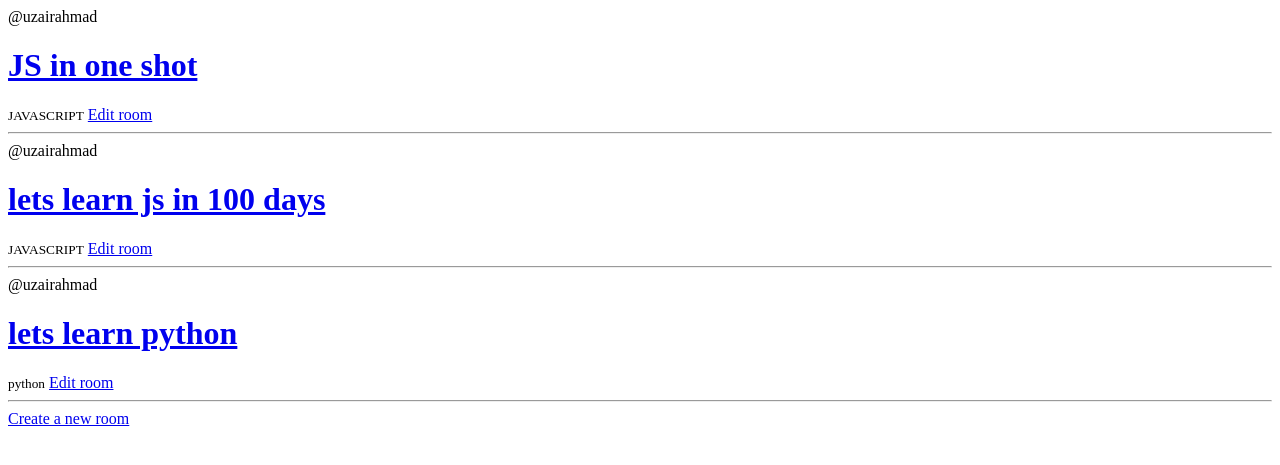
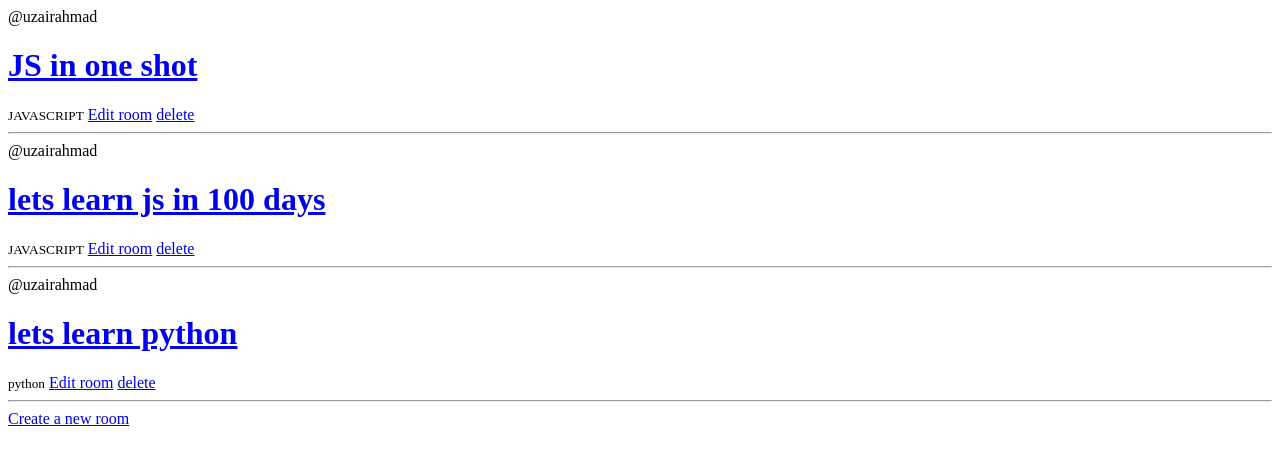
Before and after one commit to UzairAhmad1434/Studybuddy, a Django app: page / in a window 1280 px wide. Shown: the top 465 px of the page. Run offline with Django 5.2, Linux system fonts and the light colour scheme; data comes from the database, SQL or seed files in the repository; both versions use the stored data as it was after the commit.

Commit message:
delete function

```diff
--- a/base/templates/base/home.html
+++ b/base/templates/base/home.html
@@ -4,6 +4,7 @@
   <h1><a href="{% url 'room' room.id %}">{{room.name}}</a></h1>
   <small>{{room.topic}}</small>
   <a href="{% url 'updateRoom' room.id %}">Edit room</a>
+  <a href="{% url 'deleteRoom' room.id %}">delete</a>
   <hr />
 </div>
 {% endfor %}
--- a/base/urls.py
+++ b/base/urls.py
@@ -6,4 +6,5 @@ urlpatterns = [
     path('room/<int:room_id>', views.room_view, name='room'),
     path('create_room/', views.create_room, name='createRoom'),
     path('update_room/<int:room_id>', views.update_room, name='updateRoom'),
+    path('delete_room/<int:room_id>', views.delete_room, name='deleteRoom'),
 ]
--- a/base/views.py
+++ b/base/views.py
@@ -16,8 +16,9 @@ def create_room(request):
         if form.is_valid():
             form.save()
             return redirect('home')
+    else:
+        form = RoomForm()  # Initialize the form for GET requests
 
-        form = RoomForm()
     return render(request, 'base/room_form.html', {'form': form})
 
 def update_room(request, room_id):
@@ -30,3 +31,10 @@ def update_room(request, room_id):
     else:
         form = RoomForm(instance=room)
     return render(request, 'base/room_form.html', {'form': form})
+
+def delete_room(request, room_id):
+    room = get_object_or_404(Room, id=room_id)
+    if request.method == 'POST':
+        room.delete()
+        return redirect('home')
+    return render(request, 'base/delete_room.html', {'obj': room})
```
Also changed, not shown: base/templates/base/delete_room.html (added, +16 -0 lines), db.sqlite3.
